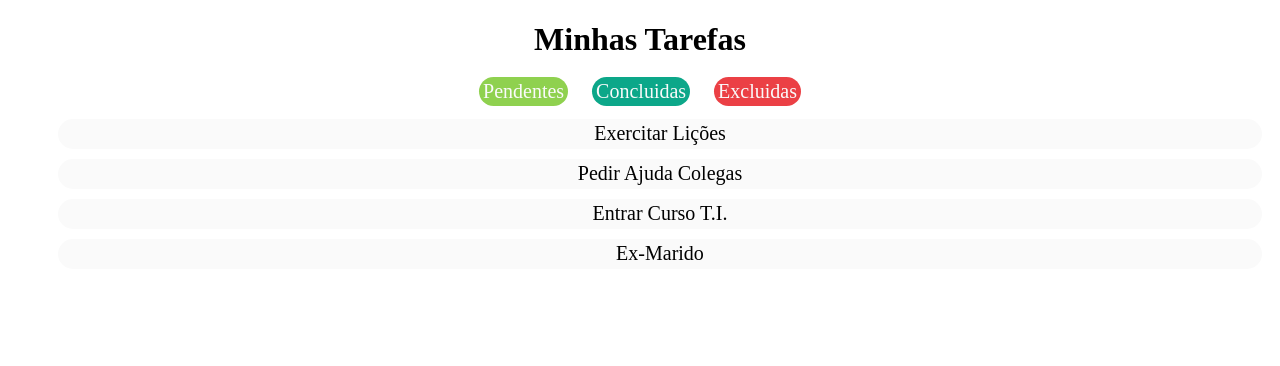
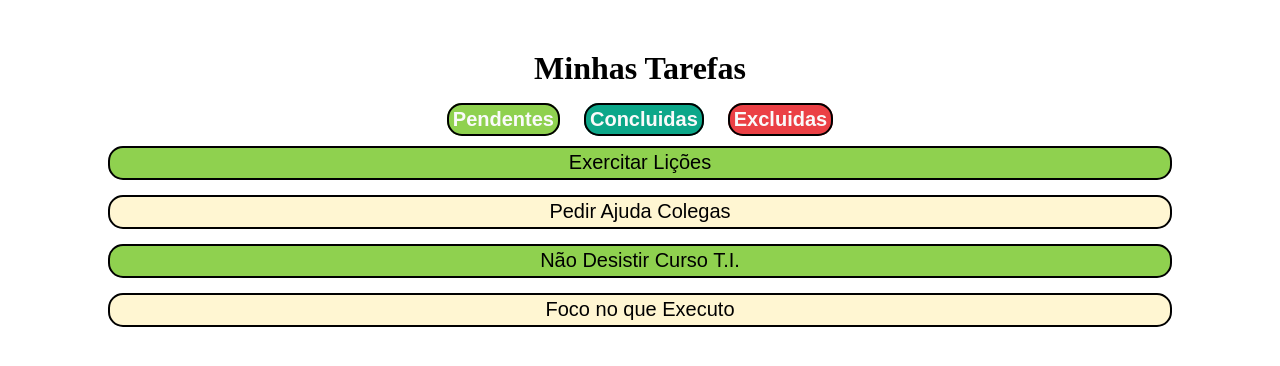
Before and after one commit to Biancakvieira/0.5.1, a plain HTML site: page index.html in a window 1280 px wide. Drawn offline with Linux system fonts and the light colour scheme.

Commit message:
Bem melhor1

```diff
--- a/estilos.css
+++ b/estilos.css
@@ -1,8 +1,11 @@
 body {
+    font-family: 'Times New Roman';
     color: black;
     text-align: center;
+    margin-block: 50px;
 }
 .pendentes {
+    font-family: sans-serif;
   background: #8fd14f;
   color: rgb(250, 250, 250);
   font-size: 20px;
@@ -12,10 +15,12 @@ body {
   border-radius: 15px;
   padding: 3px 4px 4px 4px;
   text-decoration: none;
-  border: 2px #6fae2f;
+  border: 2px solid black;
   margin: 10px;
+  font-weight: bold;
 }
 .concluidas {
+    font-family: sans-serif;
     background: #0ca789;
     color: rgb(250, 250, 250);
     font-size: 20px;
@@ -25,10 +30,12 @@ body {
     border-radius: 15px;
     padding: 3px 4px 4px 4px;
     text-decoration: none;
-    border: 2px #085a4a;
+    border: 2px solid black;
     margin: 10px;
+    font-weight: bold;
 }
 .excluidas {
+    font-family: sans-serif;
     background: #eb4045;
     color: rgb(250, 250, 250);
     font-size: 20px;
@@ -38,10 +45,13 @@ body {
     border-radius: 15px;
     padding: 3px 4px 4px 4px;
     text-decoration: none;
-    border: 2px #9a0d12;
+    border: 2px solid black;
     margin: 10px;
+    font-weight: bold;
 }
-li {
+
+p {
+    font-family: sans-serif;
     list-style: none;
     background: rgb(250, 250, 250);
     color: black;
@@ -52,6 +62,21 @@ li {
     border-radius: 15px;
     padding: 3px 4px 4px 4px;
     text-decoration: none;
-    border: 2px black;
-    margin: 10px;
+    border: 2px solid black;
+    margin: 15px;
+    margin-left: 100px;
+    margin-right: 100px;
 }
+
+p:hover {
+    transform: scale(1.1);
+    font-weight: bold;
+  }
+
+p:nth-child(odd){
+	background:#8fd14f;
+
+}
+p:nth-child(even){
+	background:#fff6d2;
+}
--- a/index.html
+++ b/index.html
@@ -9,7 +9,6 @@
 </head>
 <body>
    <header><h1>Minhas Tarefas</h1></header>
-   <div>
 
         <nav>
             <a class="pendentes" href=https://pt.wikipedia.org/wiki/Tecnologia_da_informa%C3%A7%C3%A3o>Pendentes</a>
@@ -17,12 +16,10 @@
             <a class="excluidas" href="https://pt.wikipedia.org/wiki/Sedentarismo">Excluidas</a>
         </nav>
 
-    <ul>
-        <li>Exercitar Lições</li>
-        <li>Pedir Ajuda Colegas</li>
-        <li>Entrar Curso T.I.</li>
-        <li>Ex-Marido</li>
-    </ul>
-</div>
+        <p>Exercitar Lições</p>
+        <p>Pedir Ajuda Colegas</p>
+        <p>Não Desistir Curso T.I.</p>
+        <p>Foco no que Executo</p>
+
 </body>
 </html>
```
